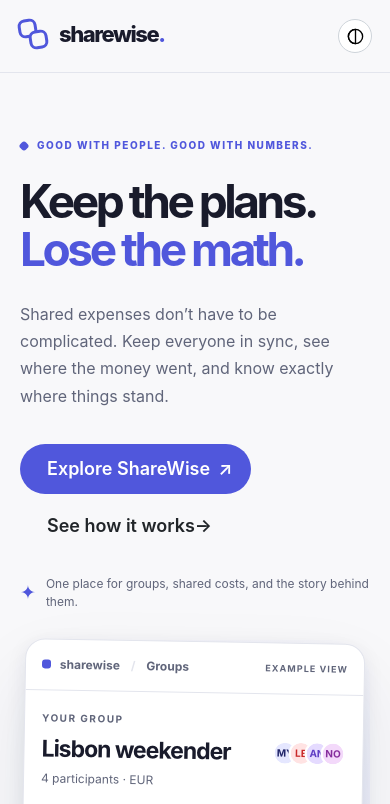
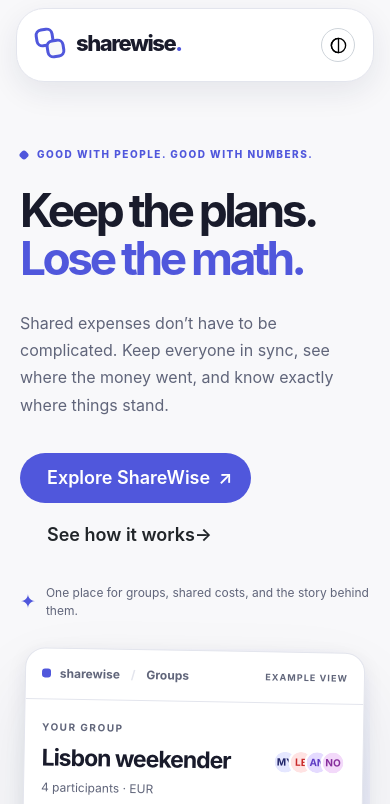
Before and after one commit to frederik-hoeft/min-favs-sharewise, a Next.js app in the folder src/frontend/: page / in a window 390 px wide. Shown: the top 804 px of the page. Built offline with nearby package versions, Linux system fonts and the light colour scheme.

Commit message:
P2.0e-C: start extracting frontend components, simplify styling, prepare for further implementation

```diff
--- a/src/frontend/app/page.module.scss
+++ b/src/frontend/app/page.module.scss
@@ -15,21 +15,18 @@
   top: 0.75rem;
 }
 
-.siteHeader {
-  border-bottom: 1px solid var(--sw-border);
-  background: var(--sw-page);
-  position: relative;
-  z-index: 2;
+// Offset anchor navigation so headings remain clear of the sticky header.
+.main {
+  --sticky-header-clearance: 7rem;
+
+  scroll-margin-top: var(--sticky-header-clearance);
 }
 
-.headerInner {
-  max-width: var(--sw-content-width);
-  margin: auto;
-  min-height: 5.125rem;
-  display: flex;
-  align-items: center;
-  gap: 2.25rem;
-  padding: 0 1.5rem;
+.hero,
+.productSection,
+.stepsSection,
+.closing {
+  scroll-margin-top: var(--sticky-header-clearance);
 }
 
 .brandLink {
@@ -197,7 +194,6 @@
   max-width: var(--sw-content-width);
   padding: 7.375rem 1.5rem 7.5rem;
   margin: 0 auto;
-  scroll-margin-top: 1.5625rem;
 }
 
 .sectionHeading {
@@ -237,7 +233,6 @@
   background: var(--sw-surface);
   border-block: 1px solid var(--sw-border);
   padding: 6.6875rem max(1.5rem, calc((100vw - var(--sw-content-width)) / 2)) 7.1875rem;
-  scroll-margin-top: 1.5625rem;
 }
 
 .stepsHeading {
@@ -295,7 +290,6 @@
   background: var(--sw-inverse);
   border-radius: var(--mantine-radius-xl);
   overflow: hidden;
-  scroll-margin-top: 2.5rem;
 }
 
 .closingMark {
@@ -377,9 +371,6 @@
 }
 
 @include breakpoints.down(tablet) {
-  .headerInner {
-    min-height: 4.5rem;
-  }
   .navigation {
     display: none;
   }
@@ -414,8 +405,8 @@
 }
 
 @include breakpoints.down(mobile) {
-  .headerInner {
-    padding-inline: 1.125rem;
+  .main {
+    --sticky-header-clearance: 6rem;
   }
   .headerCta {
     display: none;
--- a/src/frontend/app/page.tsx
+++ b/src/frontend/app/page.tsx
@@ -1,5 +1,6 @@
 import { Button, Container, Paper, Text, Title } from "@mantine/core";
 import { Brand } from "@/components/brand/Brand";
+import { FloatingHeader } from "@/components/navigation/FloatingHeader";
 import { AppearanceMenu } from "@/components/theme/AppearanceMenu";
 import { DetailsPreview } from "./_components/DetailsPreview";
 import { OverviewPreview } from "./_components/OverviewPreview";
@@ -15,8 +16,7 @@ export default function Home() {
   return (
     <>
       <a className={styles.skip} href="#main">Skip to content</a>
-      <header className={styles.siteHeader}>
-        <Container size="content" className={styles.headerInner}>
+      <FloatingHeader>
         <a href="#top" className={styles.brandLink} aria-label="ShareWise, back to top"><Brand /></a>
         <nav className={styles.navigation} aria-label="Main navigation">
           <a href="#product">The product</a>
@@ -27,9 +27,8 @@ export default function Home() {
           <AppearanceMenu />
           <Button component="a" href="#product" size="sm" className={styles.headerCta}>Take a look <span aria-hidden="true">↗</span></Button>
         </div>
-        </Container>
-      </header>
-      <main id="main">
+      </FloatingHeader>
+      <main id="main" className={styles.main}>
         <section className={styles.hero} id="top" aria-labelledby="hero-title">
           <div className={styles.heroCopy}>
             <div className={styles.eyebrow}><span className={styles.spark} /> GOOD WITH PEOPLE. GOOD WITH NUMBERS.</div>
@@ -86,7 +85,7 @@ export default function Home() {
             <Title order={2} id="closing-title">Better together.<br />Clearer with ShareWise.</Title>
             <p>One shared view of expenses, balances, and the decisions along the way. No payment processing, no mystery math.</p>
           </div>
-          <Button component="a" href="#top" color="gray" variant="white" size="md" rightSection={<span aria-hidden="true">↑</span>}>Back to top</Button>
+          <Button component="a" href="#top" color="dark" variant="white" size="md" rightSection={<span aria-hidden="true">↑</span>}>Back to top</Button>
         </Paper>
       </main>
       <Container component="footer" size="content" className={styles.footer}>
--- /dev/null
+++ b/src/frontend/components/navigation/FloatingHeader.module.scss
@@ -0,0 +1,40 @@
+@use "../../styles/breakpoints";
+
+.header {
+  position: sticky;
+  top: 0.875rem;
+  z-index: 20;
+  width: calc(100% - 3rem);
+  max-width: calc(var(--sw-content-width) + 3rem);
+  margin: 0.875rem auto 0;
+  background: var(--sw-surface);
+  border: 1px solid var(--sw-border);
+  border-radius: var(--mantine-radius-xl);
+  box-shadow: 0 0.625rem 1.875rem var(--sw-shadow);
+}
+
+.content {
+  min-height: 5.125rem;
+  display: flex;
+  align-items: center;
+  gap: 2.25rem;
+  padding-inline: 1.5rem;
+}
+
+@include breakpoints.down(tablet) {
+  .content {
+    min-height: 4.5rem;
+  }
+}
+
+@include breakpoints.down(mobile) {
+  .header {
+    top: 0.5rem;
+    width: calc(100% - 2rem);
+    margin-top: 0.5rem;
+  }
+
+  .content {
+    padding-inline: 1.125rem;
+  }
+}
--- /dev/null
+++ b/src/frontend/components/navigation/FloatingHeader.tsx
@@ -0,0 +1,14 @@
+import { Container } from "@mantine/core";
+import type { PropsWithChildren } from "react";
+import styles from "./FloatingHeader.module.scss";
+
+/** Shared floating header frame; routes own its navigation and action content. */
+export function FloatingHeader({ children }: PropsWithChildren) {
+  return (
+    <header className={styles.header}>
+      <Container size="content" className={styles.content}>
+        {children}
+      </Container>
+    </header>
+  );
+}
```
Also changed, not shown: 3 other files (tests, documents, lock files or other folders). Lines whose indentation alone changed are shown as unchanged.
